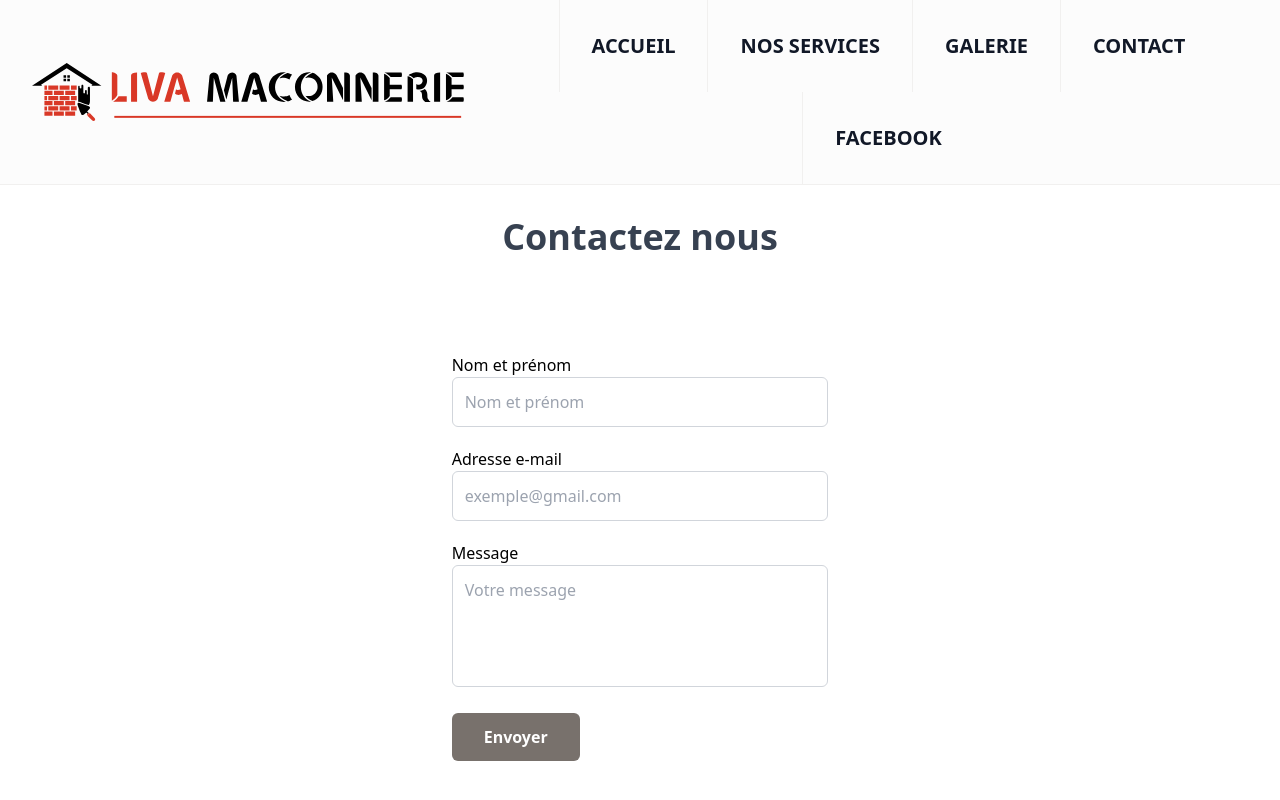
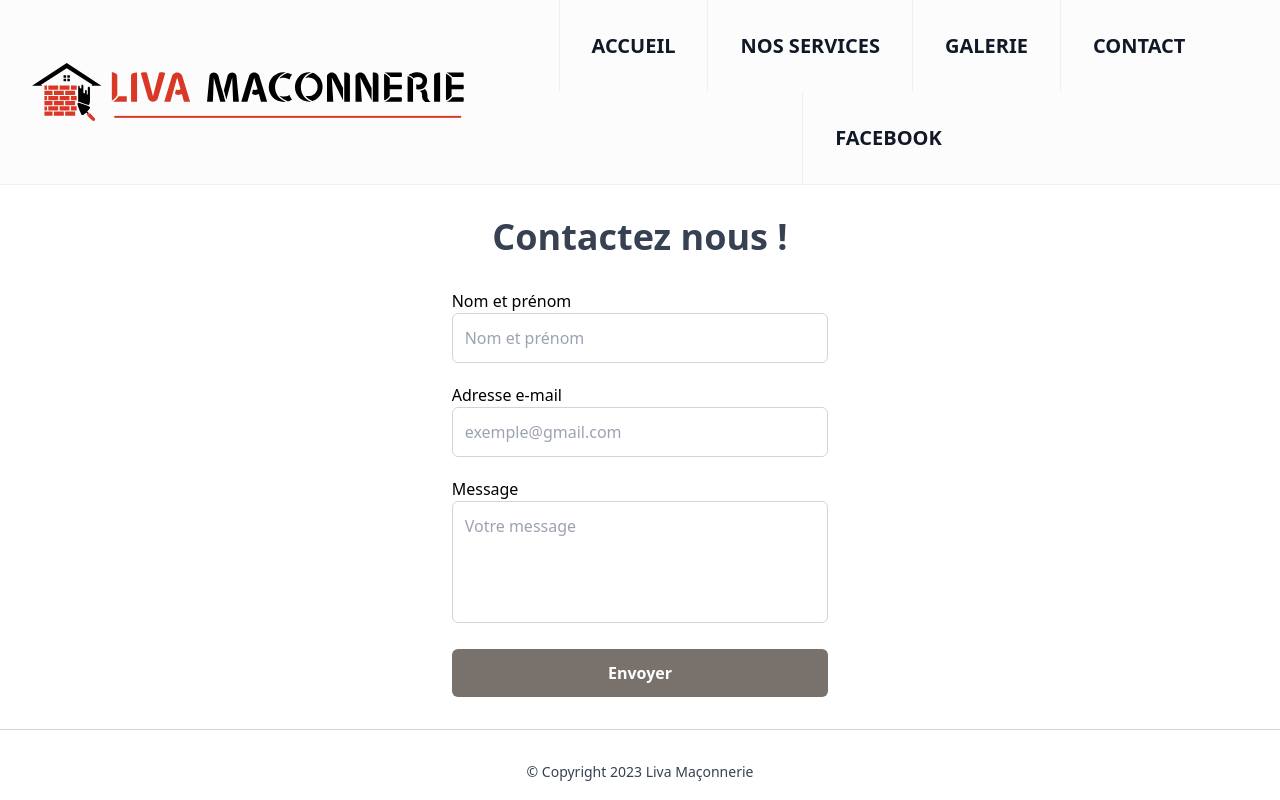
Before and after one commit to jordanlepera/liva, a Next.js app: page /contact in a window 1280 px wide. Shown: the top 800 px of the page. Built offline with nearby package versions, Linux system fonts and the light colour scheme.

Commit message:
style(Contact component and page): improve style (remove padding and submit button is now fluid)

```diff
--- a/src/components/contact/Contact.tsx
+++ b/src/components/contact/Contact.tsx
@@ -66,7 +66,7 @@ const Contact: FC = () => {
       <div>
         <button
           type="submit"
-          className="hover:shadow-form rounded-md bg-stone-500 px-8 py-3 text-base font-semibold text-white outline-none"
+          className="w-full rounded-md bg-stone-500 px-8 py-3 text-base font-semibold text-white outline-none"
         >
           Envoyer
         </button>
--- a/src/pages/contact.tsx
+++ b/src/pages/contact.tsx
@@ -8,9 +8,9 @@ const ContactPage = () => (
   >
     <div className="relative p-8">
       <h1 className="w-full text-center text-xl font-bold md:text-4xl">
-        Contactez nous
+        Contactez nous !
       </h1>
-      <main className="flex flex-col items-center justify-center bg-white p-24">
+      <main className="flex flex-col items-center justify-center bg-white pt-8">
         <Contact />
       </main>
     </div>
```
